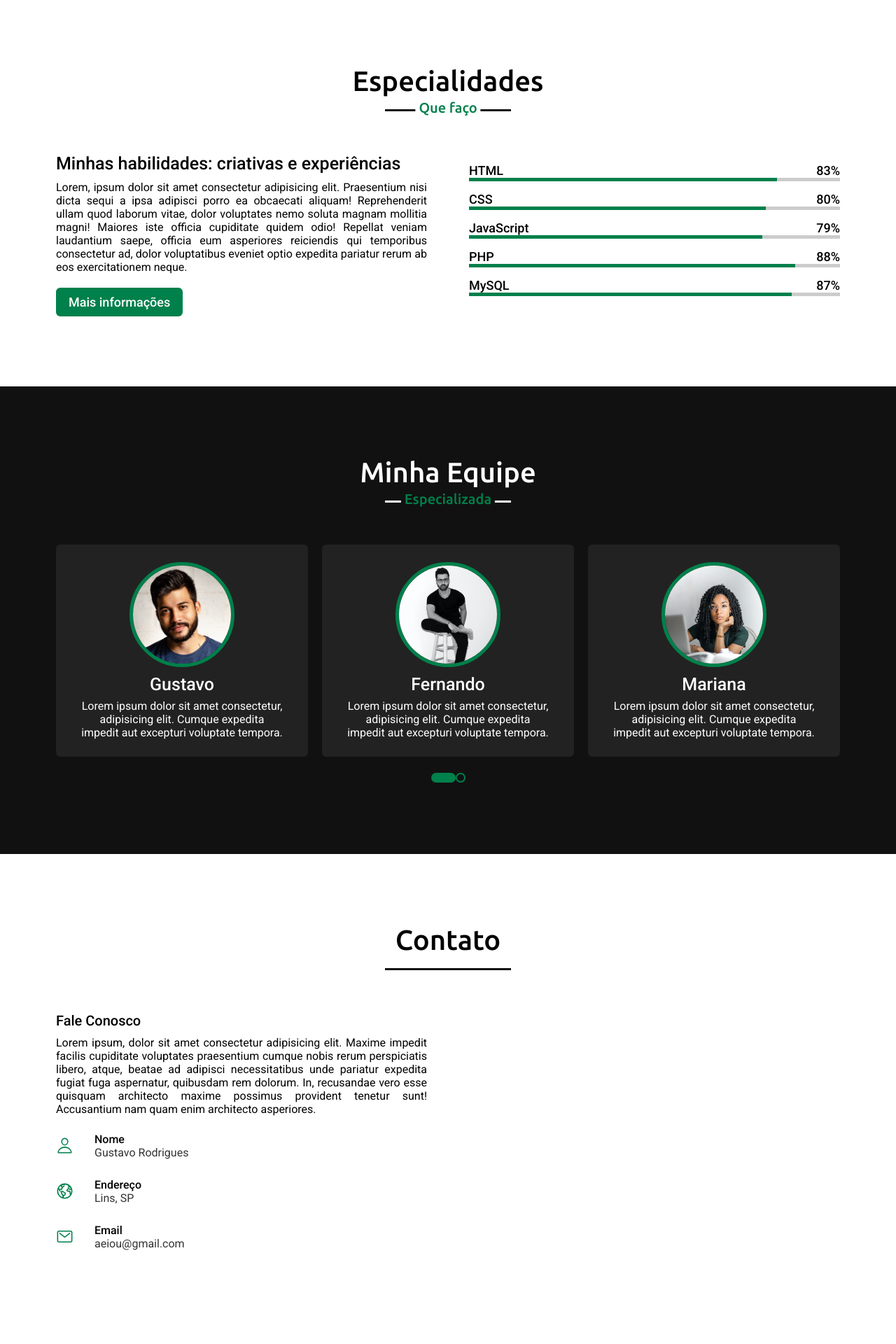
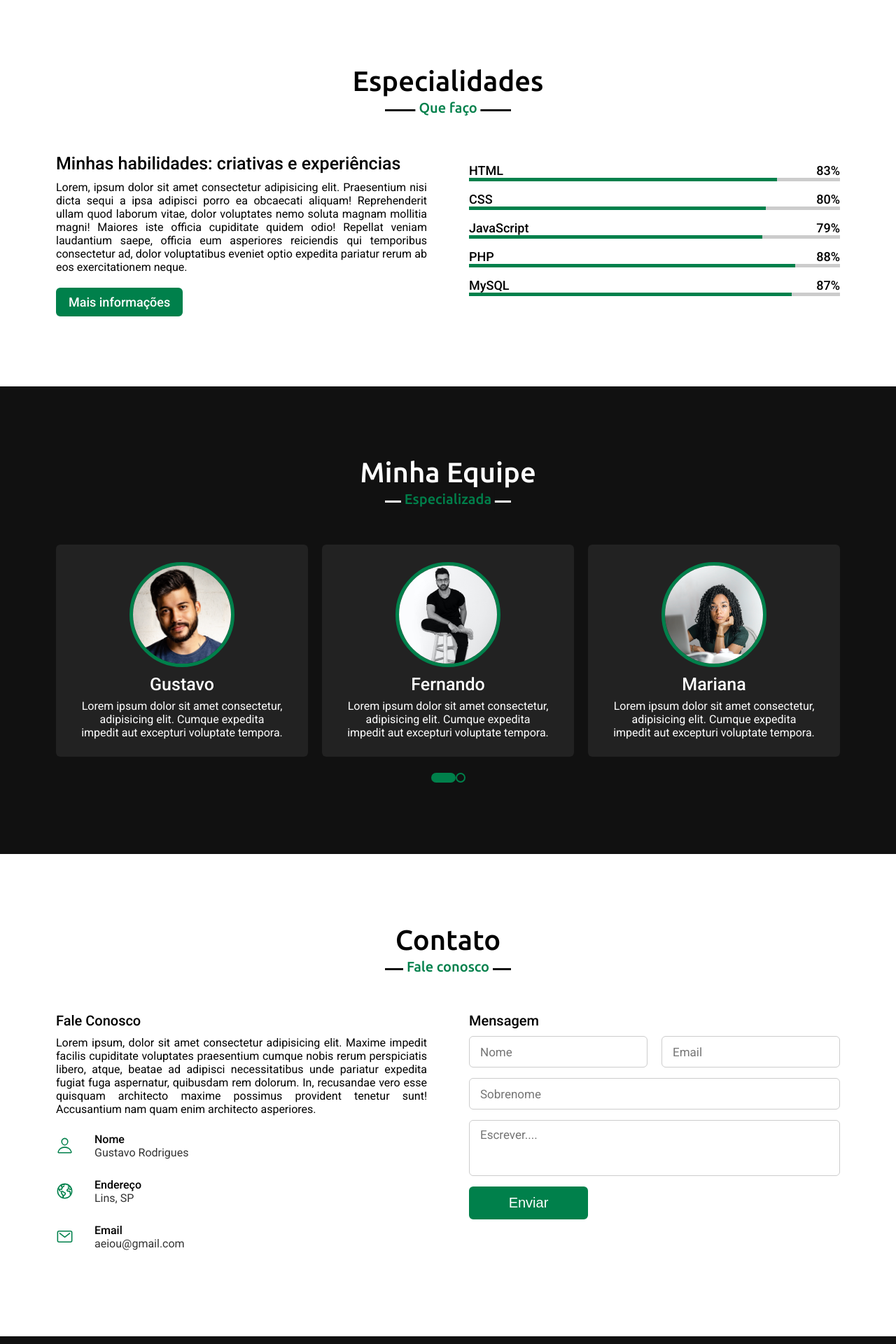
Before and after one commit to gustavohrjesus/estudos, a PHP site: page / in a window 1280 px wide. Shown: the part 2080-4000 px from the top of the page at 70% size. Before the commit the page ends 3866 px from the top, so only its background shows below. Run offline with PHP 8.4, Linux system fonts and the light colour scheme.

```diff
--- a/portifolioWebSite/index.html
+++ b/portifolioWebSite/index.html
@@ -11,16 +11,19 @@
 </head>
 
 <body>
+    <div class="scroll-up-btn">
+        <ion-icon name="chevron-up-outline"></ion-icon>
+    </div>
     <div class="navbar">
         <div class="max-width">
             <div class="logo"><a href="#">Port<span>fólio</span></a></div>
             <ul class="menu">
-                <li><a href="#">Início</a></li>
-                <li><a href="#">Sobre</a></li>
-                <li><a href="#">Serviços</a></li>
-                <li><a href="#">Especialidade</a></li>
-                <li><a href="#">Equipe</a></li>
-                <li><a href="#">Contato</a></li>
+                <li><a href="#home">Início</a></li>
+                <li><a href="#about">Sobre</a></li>
+                <li><a href="#services">Serviços</a></li>
+                <li><a href="#skills">Especialidade</a></li>
+                <li><a href="#teams">Equipe</a></li>
+                <li><a href="#contact">Contato</a></li>
             </ul>
             <div class="menu-btn"><!-- menu hamburger-->
                 <ion-icon name="menu-outline"></ion-icon>
@@ -33,13 +36,13 @@
             <div class="home-content">
                 <div class="text-1">Olá, meu nome é</div>
                 <div class="text-2">Gustavo Rodrigues</div>
-                <div class="text-3">eu sou <span>Developer</span></div>
+                <div class="text-3">eu sou <span class="typing"></span></div> <!-- class typing - EFEITO DIGITACAO - script.js -->
                 <a href="#">Contratar-me</a>
             </div>
         </div>
     </section>
 
-    <!-- session - sobre -->
+    <!-- sessao - sobre -->
     <section class="about" id="about">
         <div class="max-width">
             <h2 class="title">Sobre</h2>
@@ -50,7 +53,7 @@
                     <img src="image/img-1.jpg" alt="Sobre 01">
                 </div>
                 <div class="column right">
-                    <div class="text">Sou Gustavo e sou <span>Youtuber</span> </div>
+                    <div class="text">Sou Gustavo e sou <span class="typing-2"></span> </div>
                     <p>Lorem ipsum dolor sit, amet consectetur adipisicing elit. Quibusdam, temporibus iste quos sunt, rem nihil numquam cumque aut corporis, reiciendis aliquam eligendi itaque minima quam esse? Vero eveniet repellendus laboriosam!</p>
                     <a href="#">Download CV</a>
                 </div>
@@ -58,7 +61,7 @@
         </div>
     </section>
 
-    <!-- session - servicos -->
+    <!-- sessao - servicos -->
     <section class="services" id="services">
         <div class="max-width">
             <h2 class="title">Serviços</h2>
@@ -90,7 +93,7 @@
         </div>
     </section>
 
-    <!-- session - especialidade -->
+    <!-- sessao - especialidade -->
     <section class="skills" id="skills">
         <div class="max-width">
             <h2 class="title">Especialidades</h2>
@@ -141,7 +144,7 @@
         </div>
     </section>
 
-    <!-- session - equipe -->
+    <!-- sessao - equipe -->
     <section class="teams" id="teams">
         <div class="max-width">
             <h2 class="title">Minha Equipe</h2>
@@ -218,15 +221,45 @@
                         </div>
                     </div>
                 </div>
+                <div class="column right">
+                    <div class="text">Mensagem</div>
+                    <form action="#">
+                        <div class="fields">
+                            <div class="field name">
+                                <input type="text" placeholder="Nome" required>
+                            </div>
+                            <div class="field email">
+                                <input type="email" placeholder="Email" required>
+                            </div>
+                        </div>
+                        <div class="field">
+                            <div class="field">
+                                <input type="text" placeholder="Sobrenome" required>
+                            </div>
+                            <div class="field textarea">
+                                <textarea cols="30" rows="10" placeholder="Escrever...." required></textarea>
+                            </div>
+                            <div class="button">
+                                <button type="submit">Enviar</button>
+                            </div>
+                        </div>
+                    </form>
+                </div>
             </div>
         </div>
     </section>
+
+    <!-- sessao - footer -->
+    <footer>
+        <span>Criado por <a href="#">GSM9</a> | Todos os direitos reservados 2022</span>
+    </footer>
 
     <script type="module" src="https://unpkg.com/ionicons@5.5.2/dist/ionicons/ionicons.esm.js"></script>
     <script nomodule src="https://unpkg.com/ionicons@5.5.2/dist/ionicons/ionicons.js"></script>
     <script src="https://code.jquery.com/jquery-3.6.0.min.js"></script>
     <script src="script.js"></script>
     <script src="https://cdnjs.cloudflare.com/ajax/libs/waypoints/4.0.1/jquery.waypoints.min.js"></script>
+    <script src="https://cdnjs.cloudflare.com/ajax/libs/typed.js/2.0.12/typed.min.js"></script>
     <script src="https://cdnjs.cloudflare.com/ajax/libs/OwlCarousel2/2.3.4/owl.carousel.min.js"></script>
 </body>
 
--- a/portifolioWebSite/script.js
+++ b/portifolioWebSite/script.js
@@ -1,16 +1,35 @@
 $(document).ready(function(){
     $(window).scroll(function(){
-        if(this.scrollY > 20){//class sticky esta no css
+        if(this.scrollY > 20){//class sticky esta no css -
             $('.navbar').addClass("sticky")
         } else {
             $('.navbar').removeClass("sticky")
         }
 
-        // if(this.scrollY > 500){
-        //     $('.scroll-up-btn').addClass("show");
-        // }else{
-        //     $('.scroll-up-btn').removeClass("show");
-        // }
+        if(this.scrollY > 500){ //class show esta no css - botao voltar ao topo
+            $('.scroll-up-btn').addClass("show");
+        }else{
+            $('.scroll-up-btn').removeClass("show");
+        }
+    })
+
+    // funcao do botao voltar ao topo
+    $('.scroll-up-btn').click(function(){
+        $('html').animate({ scrollTop: 0 })
+    })
+
+    // funcao typed - EFEITO DE DIGITACAO DINAMICA -
+    var typed = new Typed(".typing", {
+        strings: ["Youtuber","Desenvolvedor","Designer","Freelancer"],
+        typeSpeed:100,
+        backSpeed:60,
+        loop:true
+    })
+    var typed = new Typed(".typing-2", {
+        strings: ["Youtuber","Desenvolvedor","Designer","Freelancer"],
+        typeSpeed:100,
+        backSpeed:60,
+        loop:true
     })
 
     // a funcao abaixo eh usada para o clique do menu hamburg, para esconder ou mostrar o menu
--- a/portifolioWebSite/style.css
+++ b/portifolioWebSite/style.css
@@ -155,7 +184,7 @@ section .title::after{ /* traco e "Quem sou eu" abaixo do SOBRE */
     padding: 5px;
     transform: translateX(-50%); /* CENTRALIZA O TRACO*/
 }
-.about, .services, .skills, .teams, .contact{
+.about, .services, .skills, .teams, .contact, footer{
     font-family: 'Roboto', sans-serif;
 }
 .about .about-content,
@@ -407,8 +436,14 @@ section .title::after{ /* traco e "Quem sou eu" abaixo do SOBRE */
 /*todo --- SESSAO - EQUIPE - fim ---*/
 
 /*todo --- SESSAO - CONTATO - inicio ---*/
+.contact .title::after{
+    content: "Fale conosco";
+}
 .contact .contact-content .column{
     width: calc(50% - 30px); /* separa as duas colunas divs*/
+}
+.contact .contact-content{
+    align-items: flex-start; /* alinha as duas colunas no topo da div*/
 }
 .contact .contact-content .left p{
     text-align: justify; /* justifica os textos */
@@ -439,7 +474,77 @@ section .title::after{ /* traco e "Quem sou eu" abaixo do SOBRE */
     font-size: 25px;
     color: #00804b;
 }
+.contact .right form .fields{
+    display: flex; /*coloca uma div do lado da outra*/
+}
+.contact .right form .field,
+.contact .right form .fields .field{
+    width: 100%;
+    height: 45px;
+    margin-bottom: 15px;
+}
+.contact .right form .field input,
+.contact .right form .textarea textarea{
+    width: 100%;
+    height: 100%;
+    border: 1px solid #ccc;
+    border-radius: 6px;
+    outline: none;
+    padding: 0 15px;
+    font-size: 17px;
+    font-family: 'Roboto', sans-serif;
+}
+.contact .right form .name{
+    margin-right: 10px;
+}
+.contact .right form .email{
+    margin-left: 10px;
+}
+.contact .right form .textarea{
+    width: 100%;
+    height: 80px;
+}
+.contact .right form .textarea textarea{
+    padding-top: 10px;
+    resize: none;
+}
+.contact .right form .button{
+    width: 170px;
+    height: 47px;
+}
+.contact .right form .button button{
+    width: 100%;
+    height: 100%;
+    border: 2px solid #00804b;
+    background: #00804b;
+    color: #fff;
+    font-size: 20px;
+    font-weight: 500;
+    border-radius: 6px;
+    cursor: pointer;
+    transition: all 0.3s ease;
+}
+.contact .right form .button button:hover{
+    color: #00804b;
+    background: none;
+}
 /*todo --- SESSAO - CONTATO - fim ---*/
+
+/*todo --- SESSAO - FOOTER - inicio ---*/
+footer{
+    background: #111;
+    padding: 20px 23px;
+    color: #fff;
+    text-align: center;
+}
+footer span a{
+    color: #00804b;
+    text-decoration: none;
+}
+footer span a:hover{
+    text-decoration: underline;
+}
+/*todo --- SESSAO - FOOTER - fim ---*/
 
 /*! --- RESPONSIVO - inicio --- */
 @media (max-width: 1300px){
@@ -522,9 +629,13 @@ section .title::after{ /* traco e "Quem sou eu" abaixo do SOBRE */
         width: calc(50% - 10px);
         margin-bottom: 20px;
     }
-    .skills .skills-content .column{ /* redimensiona as colunas de especialidades*/
+    .skills .skills-content .column, /* redimensiona as colunas de especialidades*/
+    .contact .contact-content .column{
         width: 100%;
         margin-bottom: 35px;
+    }
+    footer{
+        margin-top: 15px; /* para o botao ENVIAR nao ficar colado no rodape*/
     }
 }
 @media (max-width: 690px){
```
Also changed, not shown: other parts of portifolioWebSite/style.css (+35 -2 lines), portifolioWebSite/tecs_usadas.md (+4 -0 lines).
